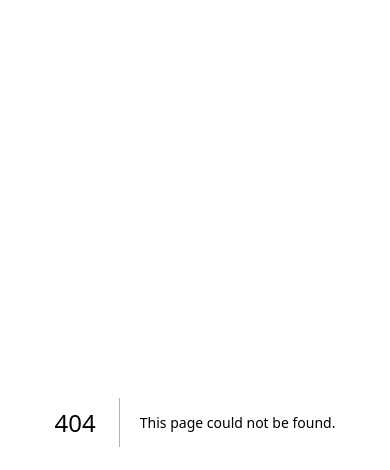
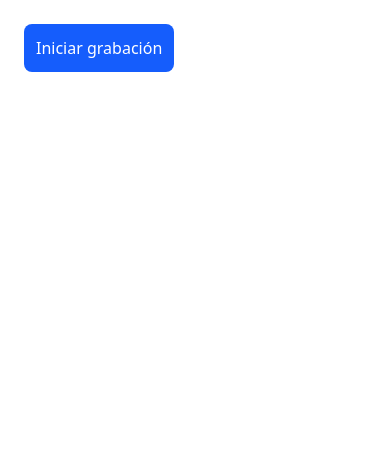
Before and after one commit to Alejoso/TrainerView, a Next.js app: page /audioTest in a window 390 px wide. Before the commit this address had no page. Shown: the top 470 px of the page. Built offline with nearby package versions, Linux system fonts and the light colour scheme.

Commit message:
Implemented speech to text using whisper API from OPENAI - Created a view called audioTest where it can be proven the functionality of the API using the users microphone

```diff
--- a/package.json
+++ b/package.json
@@ -24,6 +24,6 @@
     "@types/react": "^19",
     "@types/react-dom": "^19",
     "tailwindcss": "^4",
-    "typescript": "^5"
+    "typescript": "^5.9.2"
   }
 }
--- /dev/null
+++ b/src/app/api/speechToText/route.ts
@@ -0,0 +1,40 @@
+import { NextResponse } from "next/server";
+import openai from "../utils/openAI";
+
+export async function POST(request:Request) {
+
+  try
+  {
+    //Get the .wav that is going to be sent from the front
+    const data = await request.formData();
+    const file = data.get("file") as File;
+
+    if (!file) {
+      return NextResponse.json(
+        { error: "Error, no se envio ningun audio" },
+        { status: 400 },
+      )
+    }
+
+    const transcription = await openai.audio.transcriptions.create({
+      file,
+      model: "whisper-1",
+      language: "es",
+    });
+
+    console.log("Texto transcrito:", transcription.text);
+
+    //Return the text transcripted by whisper
+    return NextResponse.json({ text: transcription.text });
+
+  } catch (error:any)
+  {
+    console.error("Error transcribiendo: " , error);
+
+    return NextResponse.json(
+      {error: error.message ?? "Error interno del servidor"} ,
+      {status: 500 },
+    )
+  }
+
+};
--- /dev/null
+++ b/src/app/audioTest/page.tsx
@@ -0,0 +1,65 @@
+"use client";
+import { useState, useRef } from "react";
+
+export default function AudioTestPage() {
+  const [recording, setRecording] = useState(false);
+  const [text, setText] = useState("");
+  const mediaRecorderRef = useRef<MediaRecorder | null>(null); //This is the reference to the MediaRecorder object. In charge of getting the audio. Use ref is used saving data between renders
+  const chunksRef = useRef<BlobPart[]>([]); //Here are saved the little chunks of audio until we pause.
+
+
+  const startRecording = async () => {
+    const stream = await navigator.mediaDevices.getUserMedia({ audio: true }); //Ask for permission to use the microphone
+    const mediaRecorder = new MediaRecorder(stream); //Creates a media recorder
+
+    chunksRef.current = []; //Empty the chunks
+
+    mediaRecorder.ondataavailable = (e) => chunksRef.current.push(e.data); //When the media recorder gets audio data, we save then into the array
+
+    mediaRecorder.onstop = async () => {
+      //Get all the chunks together and save as a .wav file
+      const blob = new Blob(chunksRef.current, { type: "audio/wav" });
+      const file = new File([blob], "grabacion.wav", { type: "audio/wav" });
+
+      //Send the file to the backend
+      const formData = new FormData();
+      formData.append("file", file);
+
+      const res = await fetch("/api/speechToText", {
+        method: "POST",
+        body: formData,
+      });
+
+      const data = await res.json();
+      setText(data.text);
+    };
+
+
+    mediaRecorder.start(); //Starts recording
+    mediaRecorderRef.current = mediaRecorder; //sets the reference
+    setRecording(true); //Sets the state
+  };
+
+  const stopRecording = () => {
+    mediaRecorderRef.current?.stop(); //Stop the current recording which activates the backend flow
+    setRecording(false); //Set state to false
+  };
+
+  return (
+    <div className="p-6">
+      <button
+        onClick={recording ? stopRecording : startRecording}
+        className="p-3 bg-blue-600 text-white rounded-lg"
+      >
+        {recording ? "Detener grabación" : "Iniciar grabación"}
+      </button>
+
+      {text && (
+        <div className="mt-4 p-3 border rounded bg-gray-100">
+          <h2 className="font-bold">Transcripción:</h2>
+          <p>{text}</p>
+        </div>
+      )}
+    </div>
+  );
+}
```
Also changed, not shown: 1 other file (tests, documents, lock files or other folders).
